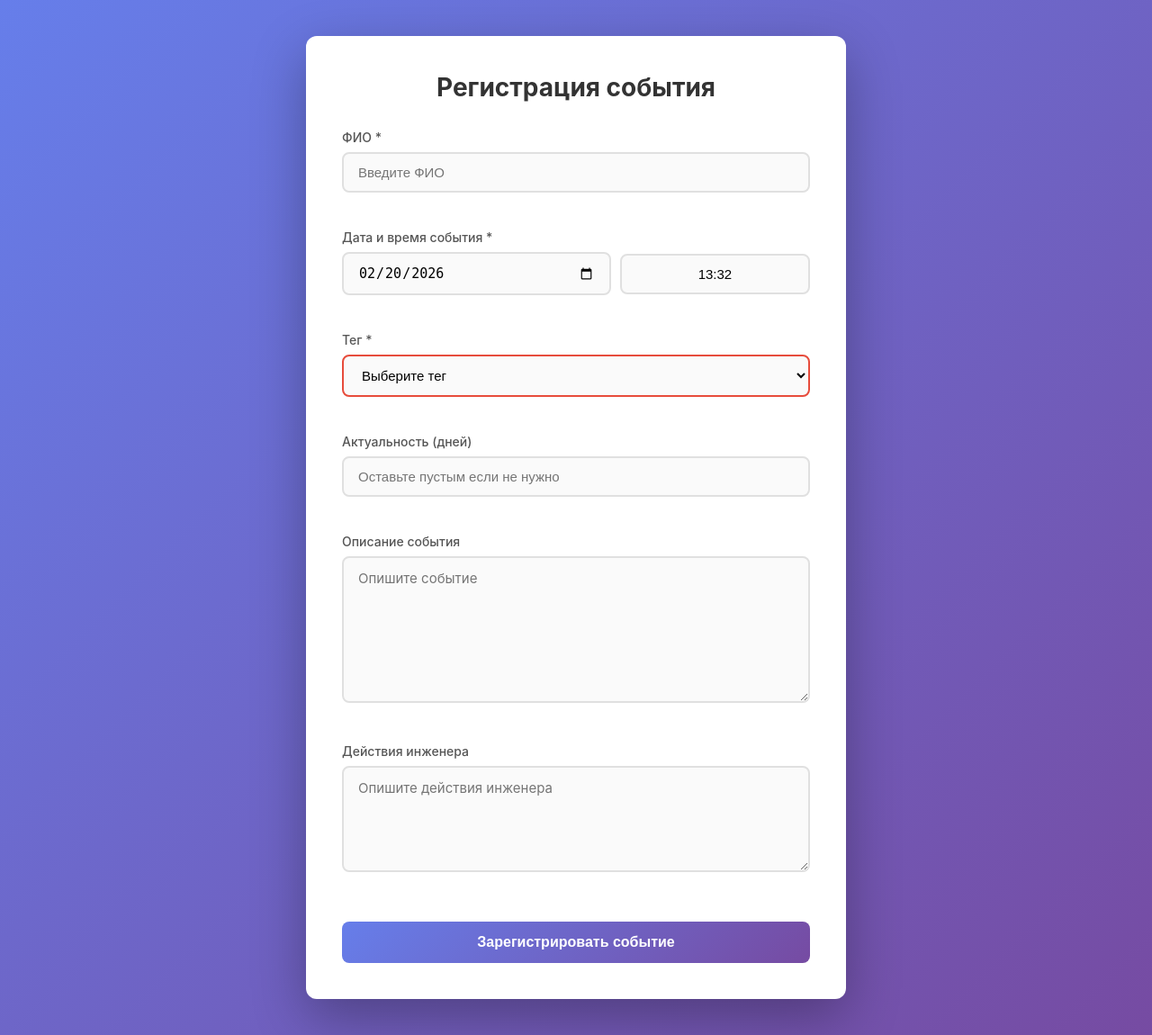
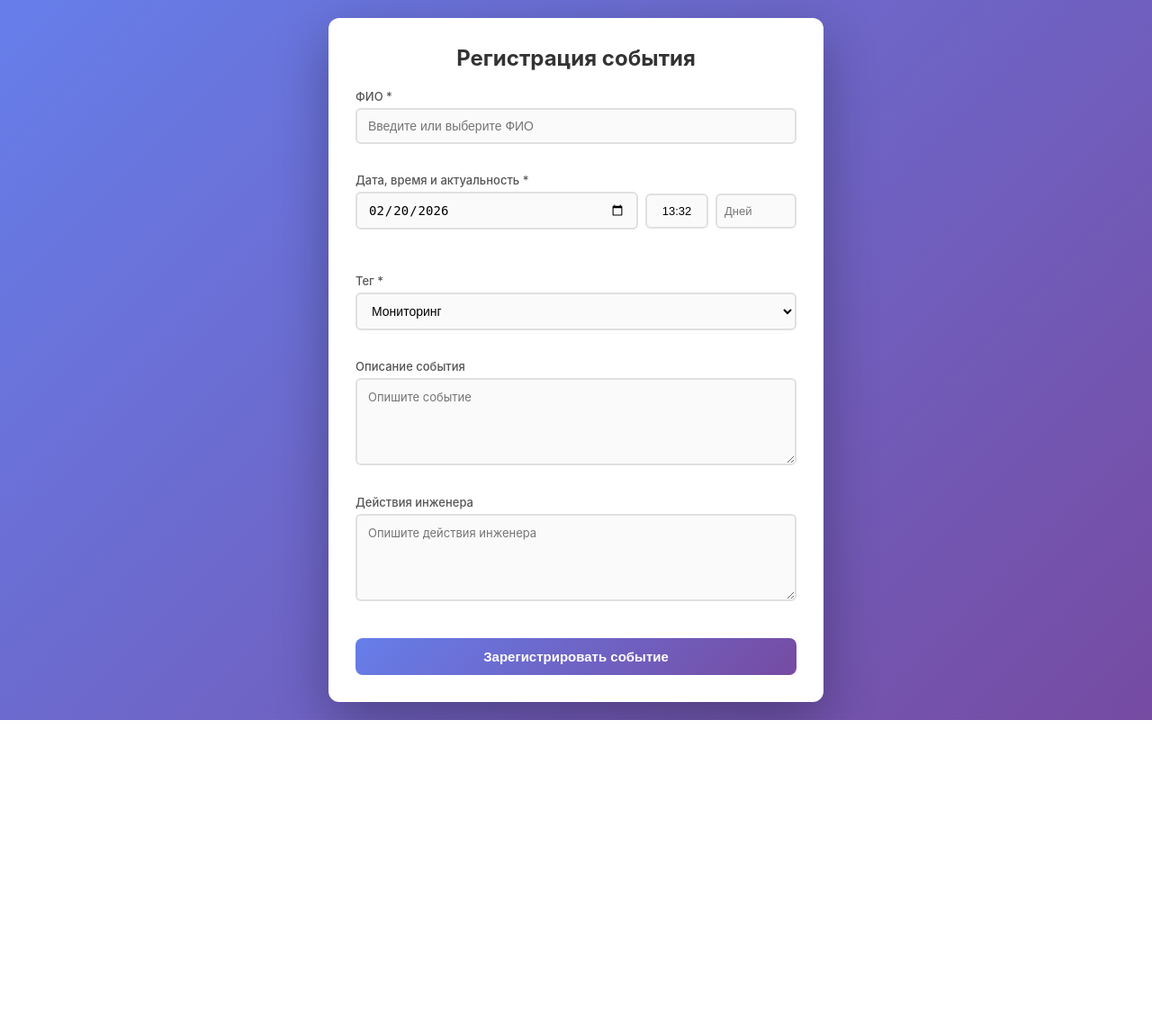
Before and after one commit to cellardoooor/sql_reports, a Flask app: page / in a window 1280 px wide. Shown: the whole page at 90% size. After the commit the page ends 800 px from the top, so only its background shows below. Run offline with Flask 3, Linux system fonts and the light colour scheme.

Commit message:
front fixes

```diff
--- a/incident_form/app/models.py
+++ b/incident_form/app/models.py
@@ -102,8 +102,8 @@ class Incident:
 
             cursor.execute("""
                 INSERT INTO incidents (fio, event_datetime, tag, validity_hours, event_description, engineer_actions)
+                OUTPUT INSERTED.id
                 VALUES (?, ?, ?, ?, ?, ?);
-                SELECT SCOPE_IDENTITY();
             """, params)
 
             incident_id = cursor.fetchone()[0]
--- a/incident_form/app/templates/index.html
+++ b/incident_form/app/templates/index.html
@@ -15,28 +15,35 @@
 
             <div class="form-group">
                 <label for="fio">ФИО *</label>
-                <input type="text" id="fio" name="fio" required minlength="2" placeholder="Введите ФИО">
+                <input type="text" id="fio" name="fio" list="fio-list" required placeholder="Введите или выберите ФИО">
+                <datalist id="fio-list">
+                    <option value="Бобровский Андрей">
+                    <option value="Викторов Валерий">
+                    <option value="Игнатов Андрей">
+                    <option value="Киселёв Роман">
+                </datalist>
                 <span class="error" id="fio-error"></span>
             </div>
 
             <div class="form-group">
-                <label>Дата и время события *</label>
-                <div class="datetime-inputs">
+                <label>Дата, время и актуальность *</label>
+                <div class="datetime-row">
                     <input type="date" id="event_date" name="event_date" required>
                     <input type="text" id="event_time" name="event_time" required
-                           placeholder="HH:MM" maxlength="5"
+                           placeholder="ЧЧ:ММ" maxlength="5"
                            pattern="([01]?[0-9]|2[0-3]):[0-5][0-9]"
-                           title="Формат: ЧЧ:ММ (например: 14:30)">
+                           title="Формат: ЧЧ:ММ">
+                    <input type="number" id="validity_days" name="validity_days" min="1" max="365" placeholder="Дней">
                 </div>
                 <input type="hidden" id="event_datetime" name="event_datetime">
                 <span class="error" id="event_datetime-error"></span>
+                <span class="error" id="validity_days-error"></span>
             </div>
 
             <div class="form-group">
                 <label for="tag">Тег *</label>
                 <select id="tag" name="tag" required>
-                    <option value="">Выберите тег</option>
-                    <option value="Мониторинг">Мониторинг</option>
+                    <option value="Мониторинг" selected>Мониторинг</option>
                     <option value="Латенси">Латенси</option>
                     <option value="Информация">Информация</option>
                     <option value="Массовое">Массовое</option>
@@ -46,19 +53,13 @@
                 <span class="error" id="tag-error"></span>
             </div>
 
-            <div class="form-group">
-                <label for="validity_days">Актуальность (дней)</label>
-                <input type="number" id="validity_days" name="validity_days" min="1" max="365" placeholder="Оставьте пустым если не нужно">
-                <span class="error" id="validity_days-error"></span>
-            </div>
-
-            <div class="form-group">
+            <div class="form-group compact">
                 <label for="event_description">Описание события</label>
-                <textarea id="event_description" name="event_description" rows="6" placeholder="Опишите событие" style="resize: vertical;"></textarea>
+                <textarea id="event_description" name="event_description" rows="4" placeholder="Опишите событие" style="resize: vertical;"></textarea>
                 <span class="error" id="event_description-error"></span>
             </div>
 
-            <div class="form-group">
+            <div class="form-group compact">
                 <label for="engineer_actions">Действия инженера</label>
                 <textarea id="engineer_actions" name="engineer_actions" rows="4" placeholder="Опишите действия инженера" style="resize: vertical;"></textarea>
                 <span class="error" id="engineer_actions-error"></span>
--- a/incident_form/static/css/style.css
+++ b/incident_form/static/css/style.css
@@ -8,35 +8,39 @@ body {
     font-family: -apple-system, BlinkMacSystemFont, 'Segoe UI', Roboto, Oxygen, Ubuntu, sans-serif;
     background: linear-gradient(135deg, #667eea 0%, #764ba2 100%);
     min-height: 100vh;
-    padding: 40px 20px;
+    padding: 20px;
 }
 
 .container {
-    max-width: 600px;
+    max-width: 550px;
     margin: 0 auto;
     background: white;
     border-radius: 12px;
     box-shadow: 0 20px 60px rgba(0, 0, 0, 0.3);
-    padding: 40px;
+    padding: 30px;
 }
 
 h1 {
     text-align: center;
     color: #333;
-    margin-bottom: 30px;
-    font-size: 28px;
+    margin-bottom: 20px;
+    font-size: 24px;
 }
 
 .form-group {
-    margin-bottom: 20px;
+    margin-bottom: 15px;
+}
+
+.form-group.compact {
+    margin-bottom: 12px;
 }
 
 label {
     display: block;
-    margin-bottom: 8px;
+    margin-bottom: 5px;
     color: #555;
     font-weight: 500;
-    font-size: 14px;
+    font-size: 13px;
 }
 
 input[type="text"],
@@ -47,10 +51,10 @@ input[type="number"],
 select,
 textarea {
     width: 100%;
-    padding: 12px 16px;
+    padding: 10px 12px;
     border: 2px solid #e0e0e0;
-    border-radius: 8px;
-    font-size: 15px;
+    border-radius: 6px;
+    font-size: 14px;
     transition: border-color 0.3s, box-shadow 0.3s;
     background-color: #fafafa;
 }
@@ -72,21 +76,50 @@ textarea:invalid:not(:placeholder-shown) {
 
 textarea {
     font-family: inherit;
-    line-height: 1.5;
+    line-height: 1.4;
+    font-size: 13px;
+}
+
+.datetime-row {
+    display: flex;
+    gap: 8px;
+    align-items: center;
+}
+
+.datetime-row input[type="date"] {
+    flex: 2;
+    min-width: 130px;
+}
+
+.datetime-row input[type="text"] {
+    flex: 0.8;
+    min-width: 60px;
+    max-width: 70px;
+    text-align: center;
+    padding: 10px 8px;
+    font-size: 13px;
+}
+
+.datetime-row input[type="number"] {
+    flex: 1;
+    min-width: 70px;
+    max-width: 90px;
+    padding: 10px 8px;
+    font-size: 13px;
 }
 
 .submit-btn {
     width: 100%;
-    padding: 14px 24px;
+    padding: 12px 20px;
     background: linear-gradient(135deg, #667eea 0%, #764ba2 100%);
     color: white;
     border: none;
     border-radius: 8px;
-    font-size: 16px;
+    font-size: 15px;
     font-weight: 600;
     cursor: pointer;
     transition: transform 0.2s, box-shadow 0.2s;
-    margin-top: 10px;
+    margin-top: 8px;
 }
 
 .submit-btn:hover {
@@ -107,32 +140,16 @@ textarea {
 .error {
     display: block;
     color: #e74c3c;
-    font-size: 12px;
-    margin-top: 5px;
-    min-height: 16px;
-}
-
-.datetime-inputs {
-    display: flex;
-    gap: 10px;
-    align-items: center;
-}
-
-.datetime-inputs input[type="date"] {
-    flex: 1.5;
-}
-
-.datetime-inputs input[type="text"] {
-    flex: 1;
-    min-width: 80px;
-    text-align: center;
+    font-size: 11px;
+    margin-top: 3px;
+    min-height: 14px;
 }
 
 .toast {
     position: fixed;
     top: 20px;
     right: 20px;
-    padding: 16px 24px;
+    padding: 14px 20px;
     border-radius: 8px;
     color: white;
     font-weight: 500;
@@ -141,6 +158,7 @@ textarea {
     transition: transform 0.3s ease-out;
     z-index: 1000;
     max-width: 350px;
+    font-size: 14px;
 }
 
 .toast.show {
@@ -157,10 +175,25 @@ textarea {
 
 @media (max-width: 640px) {
     .container {
-        padding: 24px;
+        padding: 20px;
     }
 
     h1 {
-        font-size: 24px;
+        font-size: 22px;
+        margin-bottom: 15px;
+    }
+
+    .datetime-row {
+        flex-wrap: wrap;
+    }
+
+    .datetime-row input[type="date"] {
+        flex: 1 1 100%;
+        margin-bottom: 8px;
+    }
+
+    .datetime-row input[type="text"],
+    .datetime-row input[type="number"] {
+        flex: 1;
     }
 }
--- a/incident_form/static/js/main.js
+++ b/incident_form/static/js/main.js
@@ -40,9 +40,8 @@ async function handleSubmit(e) {
 
     clearErrors();
 
+    const eventDateTime = getEventDateTime();
     const validityDaysValue = document.getElementById('validity_days').value;
-
-    const eventDateTime = getEventDateTime();
 
     const formData = {
         fio: document.getElementById('fio').value.trim(),
@@ -169,7 +168,8 @@ function clearErrors() {
 
 function resetForm() {
     setCurrentDateTime();
-    document.getElementById('tag').value = '';
+    document.getElementById('fio').value = '';
+    document.getElementById('tag').value = 'Мониторинг';
     document.getElementById('validity_days').value = '';
     document.getElementById('event_description').value = '';
     document.getElementById('engineer_actions').value = '';
```
